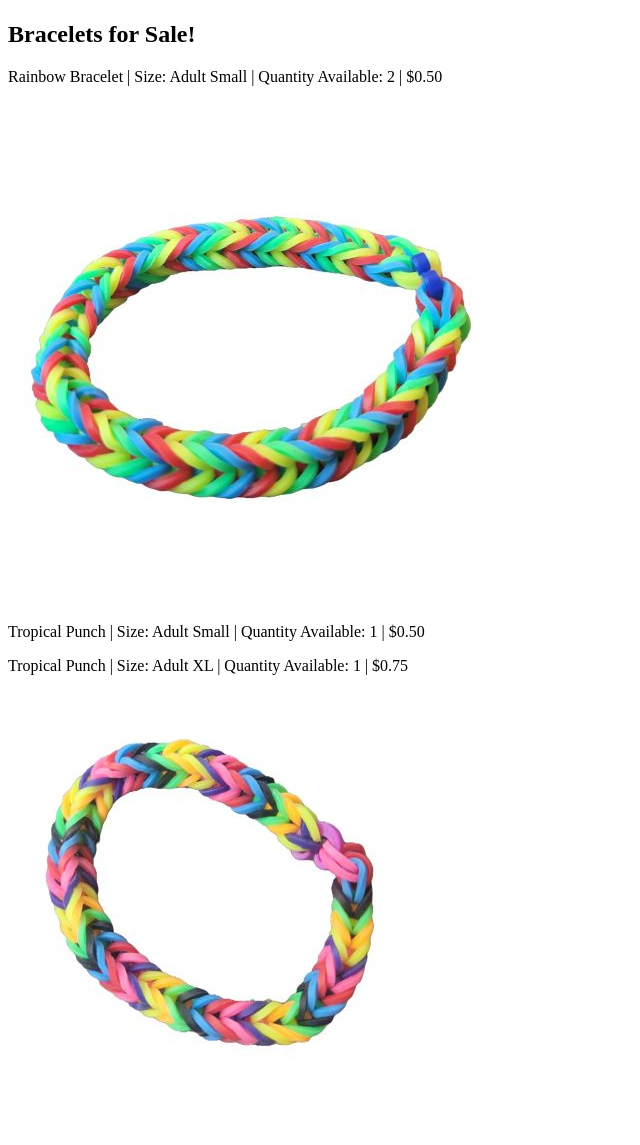
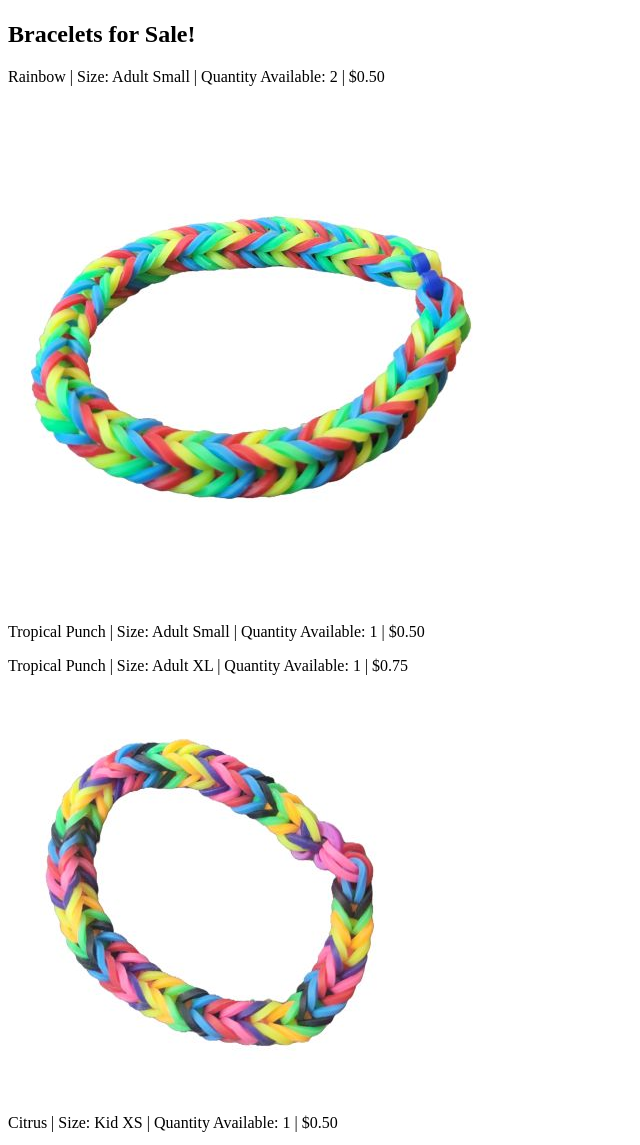
Before and after one commit to u-git-it-girl/u-git-it-girl.github.io, a plain HTML site: page index.html in a window 1280 px wide. Shown: the part 386-1531 px from the top of the page, without its empty margins (0-640 px from the left). Before the commit the page ends 1492 px from the top, so only its background shows below. Drawn offline with Linux system fonts and the light colour scheme.

Commit message:
add citrus

```diff
--- a/index.html
+++ b/index.html
@@ -5,10 +5,12 @@
 <h2>A business venture by Owen and Freddie</h2>
 <img src="Logo-Medium.png" alt= "Two Bros and Co Logo">
 <h2>Bracelets for Sale!</h2>
-<p>Rainbow Bracelet | Size: Adult Small | Quantity Available: 2 | $0.50 </p>
-<img src="Bracelet Rainbow AS.jpg" alt="Rainbow Bracelet">
+<p>Rainbow | Size: Adult Small | Quantity Available: 2 | $0.50 </p>
+<img src="Bracelet Rainbow AS.jpg" alt="Rainbow">
 <p>Tropical Punch | Size: Adult Small | Quantity Available: 1 | $0.50 </p>
 <p>Tropical Punch | Size: Adult XL | Quantity Available: 1 | $0.75 </p>
 <img src="Tropical Punch AS.jpg" alt="Tropical Punch">
+<p>Citrus | Size: Kid XS | Quantity Available: 1 | $0.50 </p>
+<img src="Citrus.jpg" alt="Citrus">
 </body>
 </html>
```
Also changed, not shown: Citrus.jpg (added).
